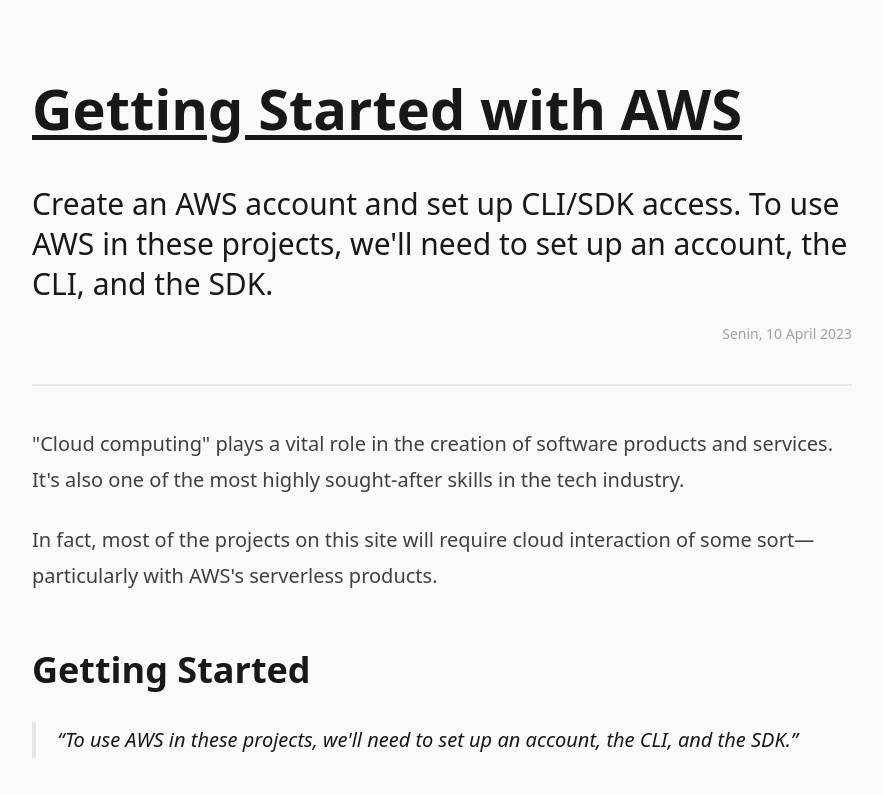
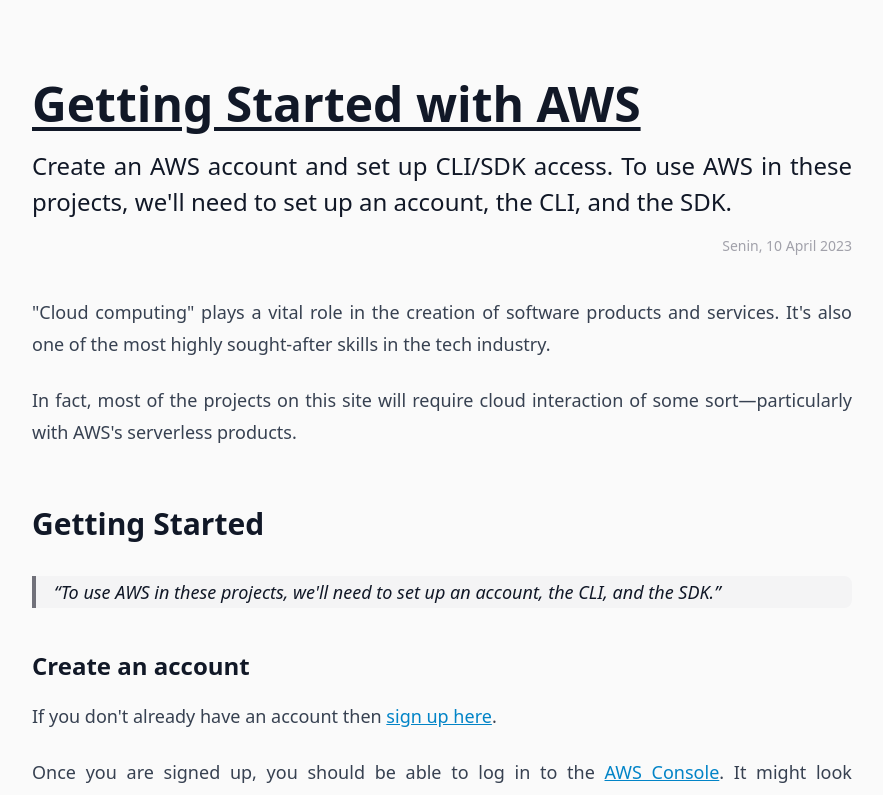
Before and after one commit to n0yy/next-markdown, a Next.js app: page /posts/aws-quickstart in a window 1280 px wide. Shown: the top 795 px of the page, without its empty margins (198-1081 px from the left). Built offline with nearby package versions, Linux system fonts and the light colour scheme.

Commit message:
Adding: Some image

```diff
--- a/app/posts/[slug]/page.jsx
+++ b/app/posts/[slug]/page.jsx
@@ -12,10 +12,10 @@
   const post = getPost(slug);
 
   return (
-    <article className="prose prose-zinc lg:prose-xl min-h-screen mx-auto p-10 mt-10 max-w-none md:w-[769px] lg:w-[900px] overflow-hidden">
-      <header className="border-b-2 pb-10">
+    <article className="prose prose-blockquote:border-zinc-500 prose-blockquote:bg-zinc-100 prose-blockquote:pr-3 prose-blockquote:rounded-e-lg lg:prose-lg min-h-screen mx-auto p-10 mt-10 max-w-none md:w-[769px] lg:w-[900px] overflow-hidden text-justify prose-sky">
+      <header className="">
         <h1 className="underline underline-offset-[5px]">{post.title}</h1>
-        <h3 className="font-thin">{post.subTitle}</h3>
+        <h3 className="!-mt-5 font-thin">{post.subTitle}</h3>
         <span className="block text-sm not-prose text-end text-zinc-400">
           {post.date}
         </span>
--- a/posts/machine-learning-roadmap.md
+++ b/posts/machine-learning-roadmap.md
@@ -1,10 +1,12 @@
 ---
-title: "How to Become Machine Learing Engineer"
-subtitle: "A Roadmap for those of you who want to become machine learning engineers"
+title: "How to Become Machine Learning Engineer"
+subtitle: "A Roadmap for those of you who want to become Machine Learning Engineers"
 date: "Sabtu, 15 April 2023"
 ---
 
-**Machine Learning** adalah teknologi yang sedang naik daun dalam beberapa tahun terakhir. Ini adalah salah satu sub-bidang kecerdasan buatan atau _Artificial Inteligence_ yang memungkinkan komputer untuk belajar dari data yang ada dan menghasilkan prediksi atau keputusan yang berdasarkan pada pola yang ditemukan dalam data tersebut. Machine learning udah digunain di banyak bidang kaya:
+![Vercel Logo](http://localhost:3000/ml.jpg)
+
+**Machine Learning** adalah teknologi yang sedang naik daun dalam beberapa tahun terakhir. Ini adalah salah satu sub-bidang kecerdasan buatan atau <u>Artificial Inteligence</u> yang memungkinkan komputer untuk belajar dari data yang ada dan menghasilkan prediksi atau keputusan yang berdasarkan pada pola yang ditemukan dalam data tersebut. Machine learning udah digunain di banyak bidang kaya:
 
 - Pengenalan gambar
 - Pemrosesan bahasa alami
@@ -28,7 +30,7 @@
 
 Terdapat banyak library machine learning populer yang dapat membantu Anda mengimplementasikan algoritma machine learning dengan mudah seperti Scikit-learn, TensorFlow, Keras, dan PyTorch.
 
-> kumpulan kode program yang sudah ditulis sebelumnya oleh pengembang atau komunitas yang tersedia untuk digunakan oleh pengembang lain untuk mempermudah pembuatan program baru.
+> Library adalah kumpulan kode program yang sudah ditulis sebelumnya oleh pengembang atau komunitas yang tersedia untuk digunakan oleh pengembang lain untuk mempermudah pembuatan program baru.
 
 ## 4. Latihan preprocessing data dan visualisasi
 
```
Also changed, not shown: 1 other file (tests, documents, lock files or other folders).
